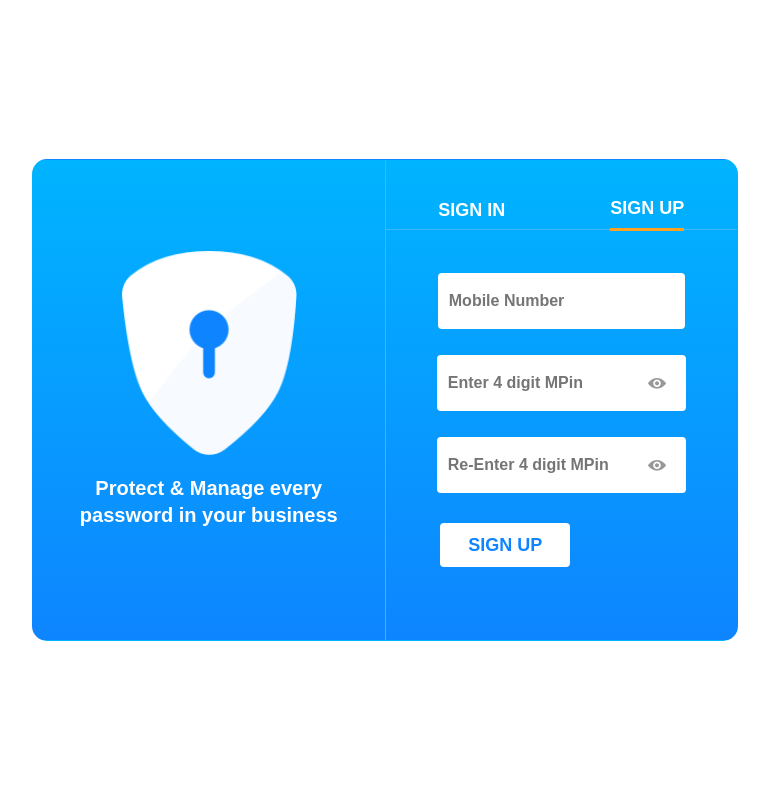
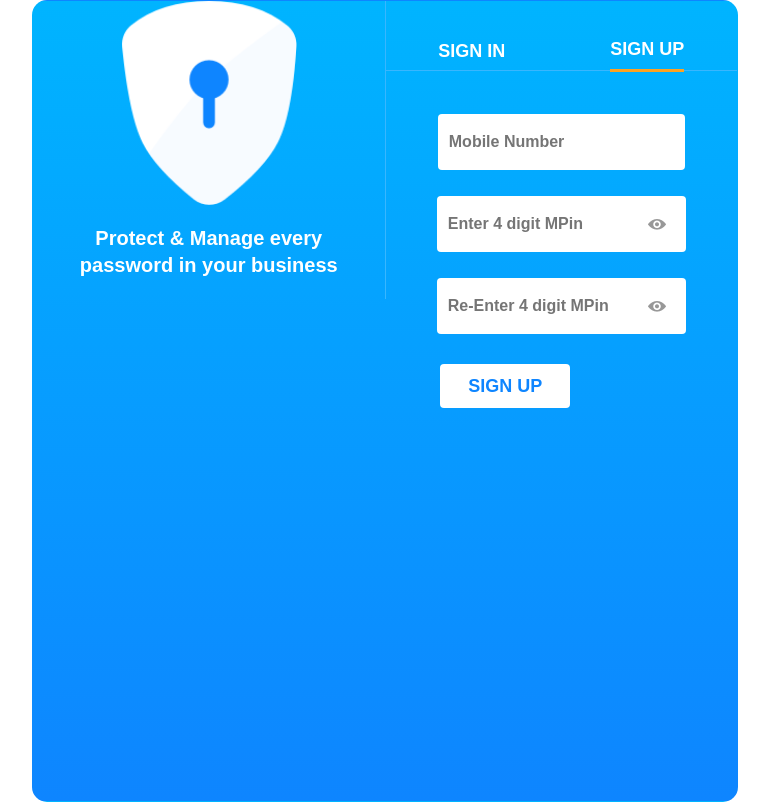
Before and after one commit to KAbhishekRobosoft/PassManagerReactJS, a React (Create React App) app: page /SignUp in a window 1280 px wide. Shown: the whole page, without its empty margins (255-1024 px from the left). Built offline with nearby package versions, Linux system fonts and the light colour scheme.

Commit message:
addition

```diff
--- a/src/css/Addsite.css
+++ b/src/css/Addsite.css
@@ -67,7 +67,7 @@
   height: 56px;
   display: flex;
   flex-direction: row;
-  margin-top: 190px;
+  margin-top: 195px;
   width:100%;
 }
 
--- a/src/css/Home.css
+++ b/src/css/Home.css
@@ -2,12 +2,12 @@
 
 .homeCon {
   width: 100vw;
-  height: 100vh;
+  min-height: 100vh;
 }
 
 .authCon {
   width: 100vw;
-  height: 100vh;
+  min-height: 100vh;
   background: linear-gradient(#00b4ff, #0e85ff);
 }
 
```
